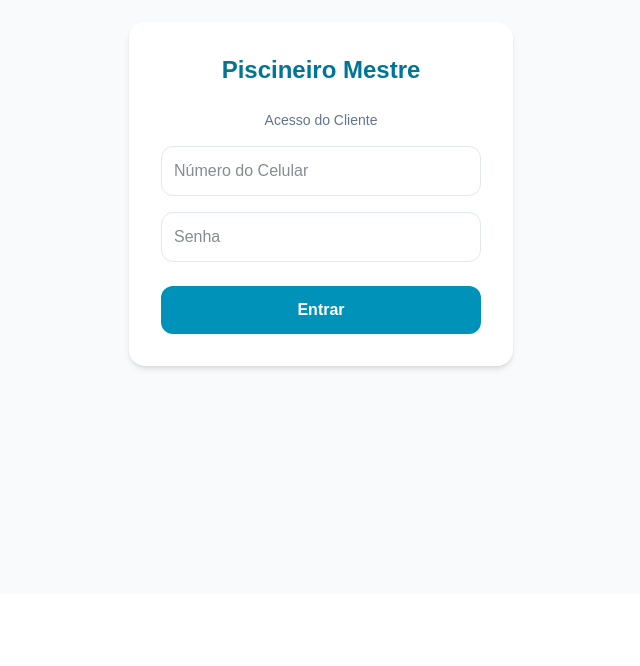
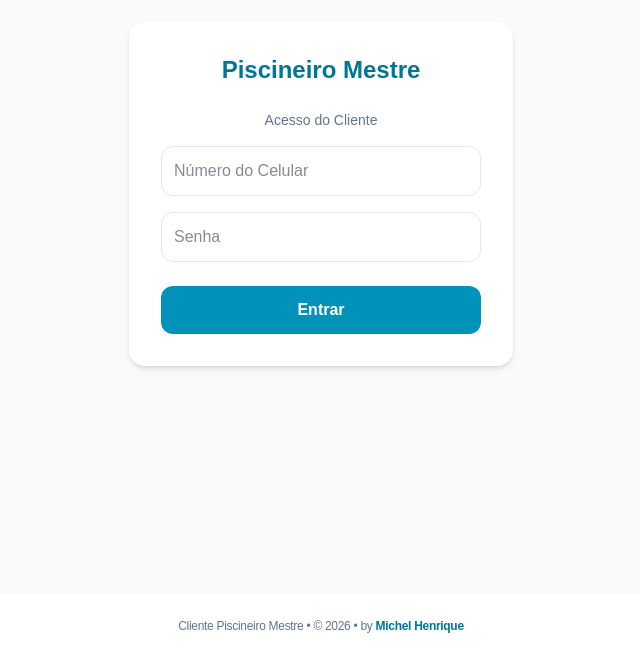
Before and after one commit to Chel0626/cliente-piscineiromestre, a Next.js app: page /login in a window 1280 px wide. Shown: the part 206-872 px from the top of the page, without its empty margins (319-959 px from the left). Before the commit the page ends 800 px from the top, so only its background shows below. Built offline with nearby package versions, Linux system fonts and the light colour scheme; no server answers.

Commit message:
feat footer

```diff
--- a/app/layout.tsx
+++ b/app/layout.tsx
@@ -34,7 +34,23 @@ export default function RootLayout({
       lang="pt-BR"
       className={`${geistSans.variable} ${geistMono.variable} h-full antialiased`}
     >
-      <body className="min-h-full flex flex-col bg-slate-200">{children}</body>
+      <body className="min-h-full flex flex-col bg-slate-200">
+
+        {/* Conteúdo Principal do App */}
+        {children}
+
+        {/* --- INÍCIO DO RODAPÉ (ASSINATURA) --- */}
+        <footer className="w-full py-6 px-4 mt-auto text-center pb-8">
+          <p className="text-xs text-slate-500 tracking-tight font-medium">
+            Cliente Piscineiro Mestre • © {new Date().getFullYear()} • by{" "}
+            <span className="text-cyan-700 font-bold">
+              Michel Henrique
+            </span>
+          </p>
+        </footer>
+        {/* --- FIM DO RODAPÉ --- */}
+
+      </body>
     </html>
   );
 }
```
Also changed, not shown: public/manifest.json.
